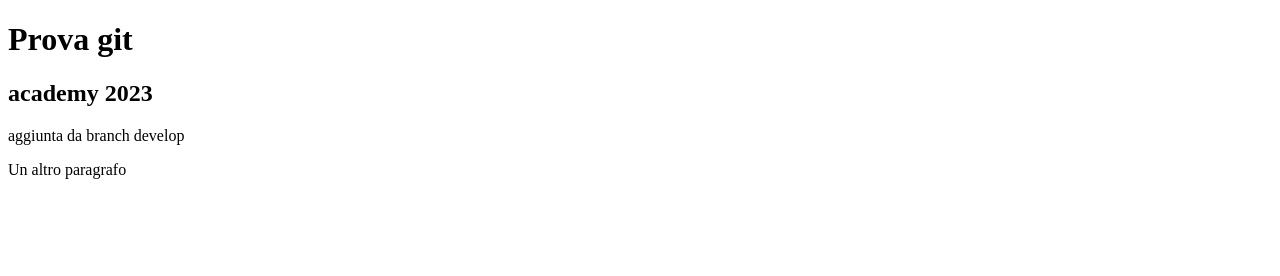
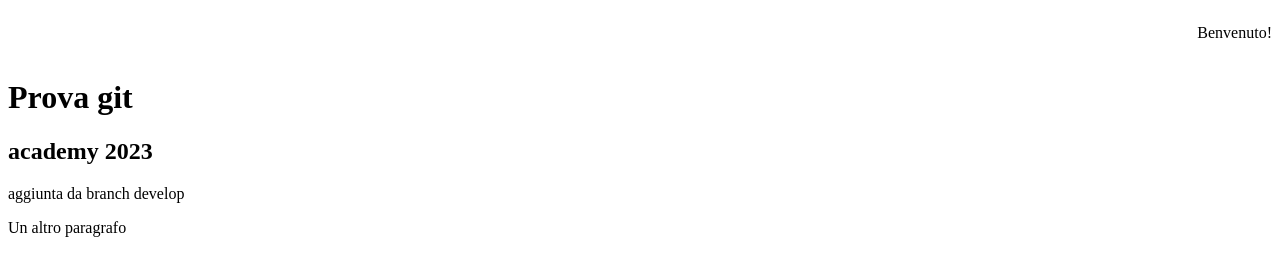
Before and after one commit to salvatorelaspata/progettogit, a plain HTML site: page index.html in a window 1280 px wide. Drawn offline with Linux system fonts and the light colour scheme.

Commit message:
prima implementazione header

```diff
--- a/index.html
+++ b/index.html
@@ -6,6 +6,9 @@
   <title>Prova git</title>
 </head>
 <body>
+  <header style="display: flex;justify-content: end;">
+    <p>Benvenuto!</p>
+  </header>
   <h1>Prova git</h1>
   <h2>academy 2023</h2>
   <p>aggiunta da branch develop</p>
```
